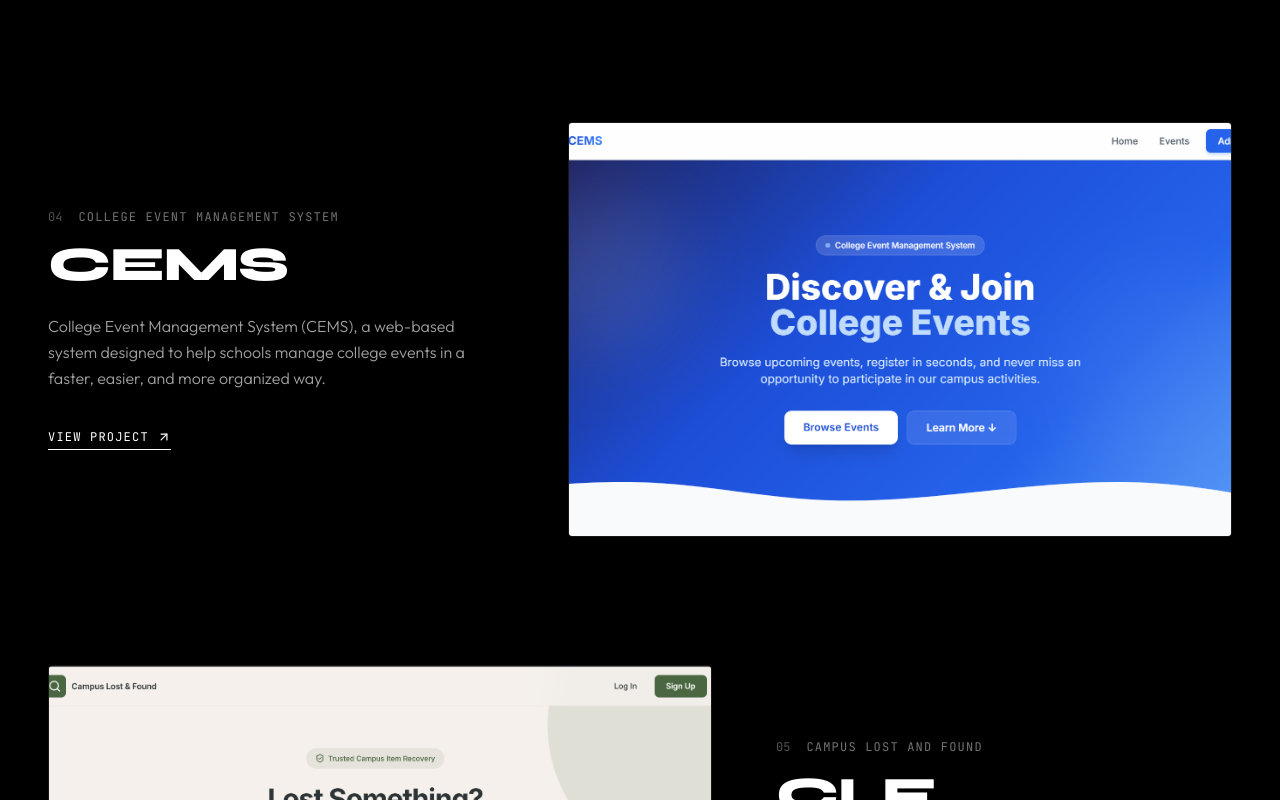
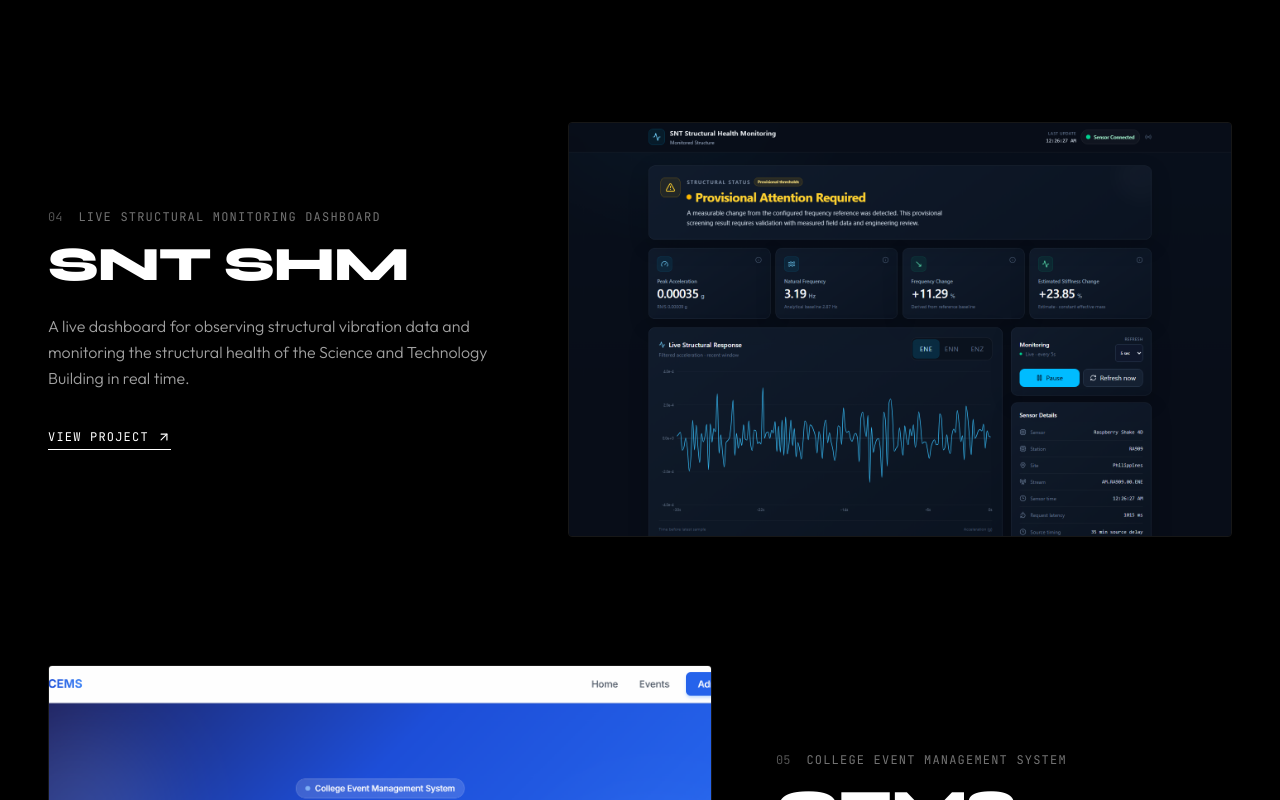
Before and after one commit to Zestojomoc/PORTFOLIO, a Next.js app: page / in a window 1280 px wide. Shown: the part 2440-3240 px from the top of the page. Built offline with nearby package versions, Linux system fonts and the light colour scheme.

Commit message:
Add SNT SHM project

```diff
--- a/src/sections/Projects.tsx
+++ b/src/sections/Projects.tsx
@@ -33,12 +33,20 @@ export default function Projects() {
       index: "03",
     },
     {
+      name: "SNT SHM",
+      type: "Live Structural Monitoring Dashboard",
+      desc: "A live dashboard for observing structural vibration data and monitoring the structural health of the Science and Technology Building in real time.",
+      image: "/snt-shm-live.png",
+      link: "https://sntshm.vercel.app/",
+      index: "04",
+    },
+    {
       name: "CEMS",
       type: "College Event Management System",
       desc: "College Event Management System (CEMS), a web-based system designed to help schools manage college events in a faster, easier, and more organized way.",
       image: "/CEMSImaged.png",
       link: " https://github.com/Zestojomoc/CEMS-.git",
-      index: "04",
+      index: "05",
     },
     {
       name: "CLF",
@@ -46,7 +54,7 @@ export default function Projects() {
       desc: "A safe and reliable place for students to report found items, search for lost belongings, and reconnect with what matters most. Our platform helps the campus community work together to return lost items quickly, easily, and securely.",
       image: "/L&FImage.png",
       link: "https://github.com/Zestojomoc/LOST-AND-FOUND.git",
-      index: "05",
+      index: "06",
     },
   ];
 
```
Also changed, not shown: public/snt-shm-live.png (added).
